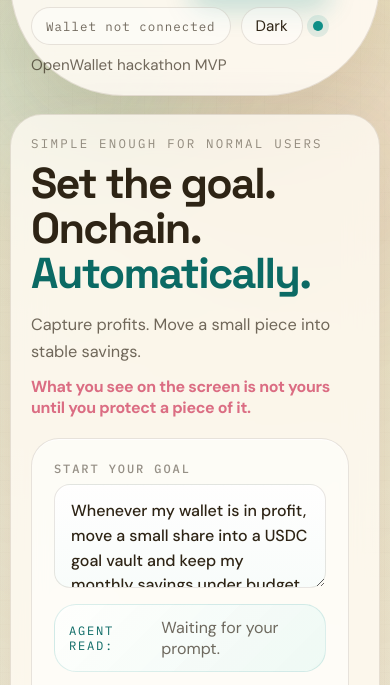
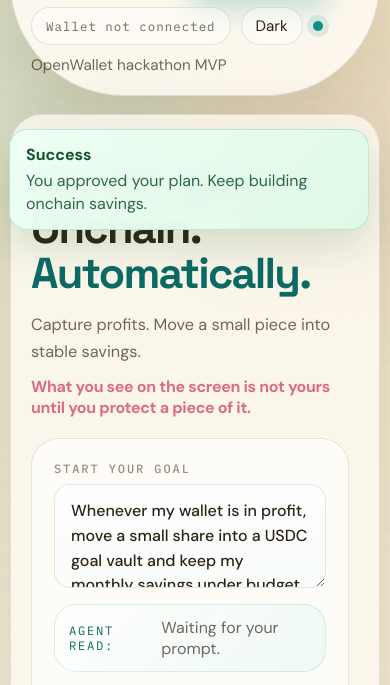
Before and after one commit to gizdusum/opencoregoal, a website: page index.html in a window 390 px wide. Shown: the part 144-829 px from the top of the page. Drawn offline with Linux system fonts and the light colour scheme; no server answers.

Commit message:
Move success toast to top-right

```diff
--- a/styles.css
+++ b/styles.css
@@ -635,9 +635,9 @@ body.theme-dark .profit-toggle {
 
 .success-toast {
   position: fixed;
+  top: 94px;
   right: 22px;
-  bottom: 22px;
-  z-index: 30;
+  z-index: 9999;
   display: grid;
   gap: 4px;
   width: min(340px, calc(100vw - 32px));
@@ -647,6 +647,8 @@ body.theme-dark .profit-toggle {
   background: linear-gradient(135deg, rgba(239, 255, 245, 0.96), rgba(222, 249, 231, 0.98));
   color: #14532d;
   box-shadow: 0 18px 40px rgba(22, 101, 52, 0.16);
+  backdrop-filter: blur(14px);
+  pointer-events: none;
 }
 
 .success-toast strong {
@@ -1530,6 +1532,12 @@ body.theme-dark .footer-link {
     align-items: stretch;
   }
 
+  .success-toast {
+    top: 14px;
+    right: 10px;
+    width: min(360px, calc(100vw - 20px));
+  }
+
   .quick-grid {
     grid-template-columns: 1fr;
   }
```
